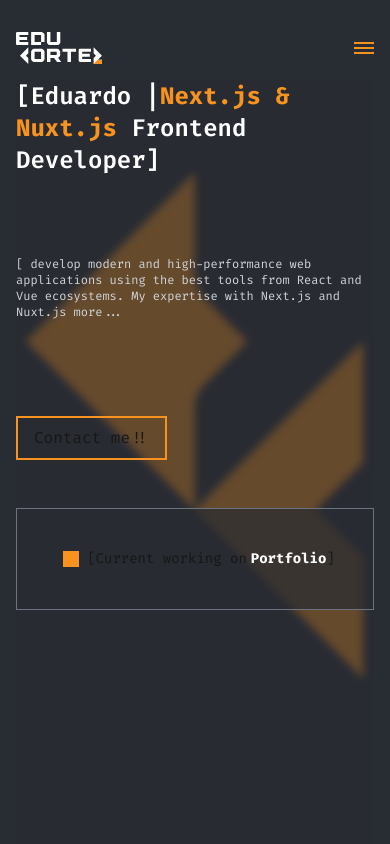
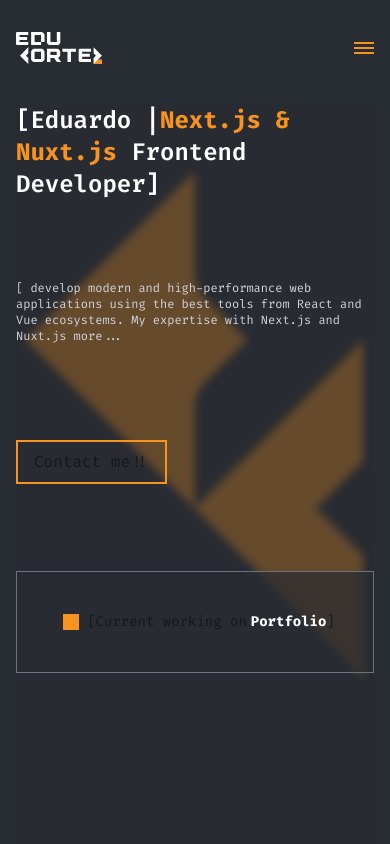
Before and after one commit to JoseCortez1/portfolio-2024, a Next.js app: page / in a window 390 px wide. Shown: the top 844 px of the page. Built offline with nearby package versions, Linux system fonts and the light colour scheme.

Commit message:
fix: visual changes for hero

```diff
--- a/src/components/Footer.tsx
+++ b/src/components/Footer.tsx
@@ -26,7 +26,7 @@
 			</div>
 
 			<p className="text-sm py-10 md:py-5 text-center">
-				© Copyright 2022. Made by{" "}
+				© Copyright 2024. Made by{" "}
 				<a href="https://github.com/JoseCortez1">JoseCortez1</a>
 			</p>
 		</footer>
--- a/src/components/sections/Hero.tsx
+++ b/src/components/sections/Hero.tsx
@@ -8,7 +8,7 @@
 const Hero = () => {
 	return (
 		<div className="relative grid grid-cols-1 lg:grid-cols-2 lg:items-center min-h-[calc(100dvh-_var(--h-header))] ">
-			<div className="self-end  lg:self-center pb-8 mt-4  lg:mt-[40%] lg:mb-auto lg:w-[150%] z-[1]  bg-primary/70 md:bg-transparent">
+			<div className="md:self-end  lg:self-center pb-8 mt-10  lg:mt-[40%] lg:mb-auto lg:w-[150%] z-[1]  bg-primary/70 md:bg-transparent">
 				<h2 className="text-lg sm:text-2xl md:text-4xl text-white font-semibold mb-4 lg:mb-8 leading-normal">
 					[Eduardo |
 					<strong className="text-secondary ">Next.js & Nuxt.js</strong>{" "}
@@ -24,14 +24,14 @@
 				</p>
 				<Button className="my-4 lg:my-8">Contact me!!</Button>
 			</div>
-			<div className="relative flex flex-col justify-end items-end min-h-[40vh] lg:mb-[30%] mt-auto ">
+			<div className="relative flex flex-col justify-end items-end min-h-full md:min-h-[40vh] lg:mb-[30%] mt-auto ">
 				<Image
 					src={logoOutline}
 					alt="Logo outline"
 					className="absolute bottom-10 blur-sm md:blur-none md:grayscale-[0.1] left-1/2 md:right-0 md:left-none w-full h-[60vh]  md:h-[50vh] -translate-x-1/2 -translate-y-1/4  md:translate-y-0 "
 				/>
 				<div className="absolute top-0 bottom-0 left-0 right-0 bg-primary/70 md:hidden"></div>
-				<p className="border absolute top-0 md:top-[inherit] md:bottom-10  lg:-bottom-1/2 w-full border-gray-500 flex justify-center  items-center z-[1] bg-primary/70  text-sm py-10">
+				<p className="border absolute -top-3/4 md:top-[inherit] md:bottom-10 h-fit lg:-bottom-1/2 w-full border-gray-500 flex justify-center  items-center z-[1] bg-primary/70  text-sm py-10">
 					<span className="bg-secondary inline-block w-4 h-4 mx-2 flex-shrink-0"></span>
 					[Current working on{" "}
 					<Link
```
